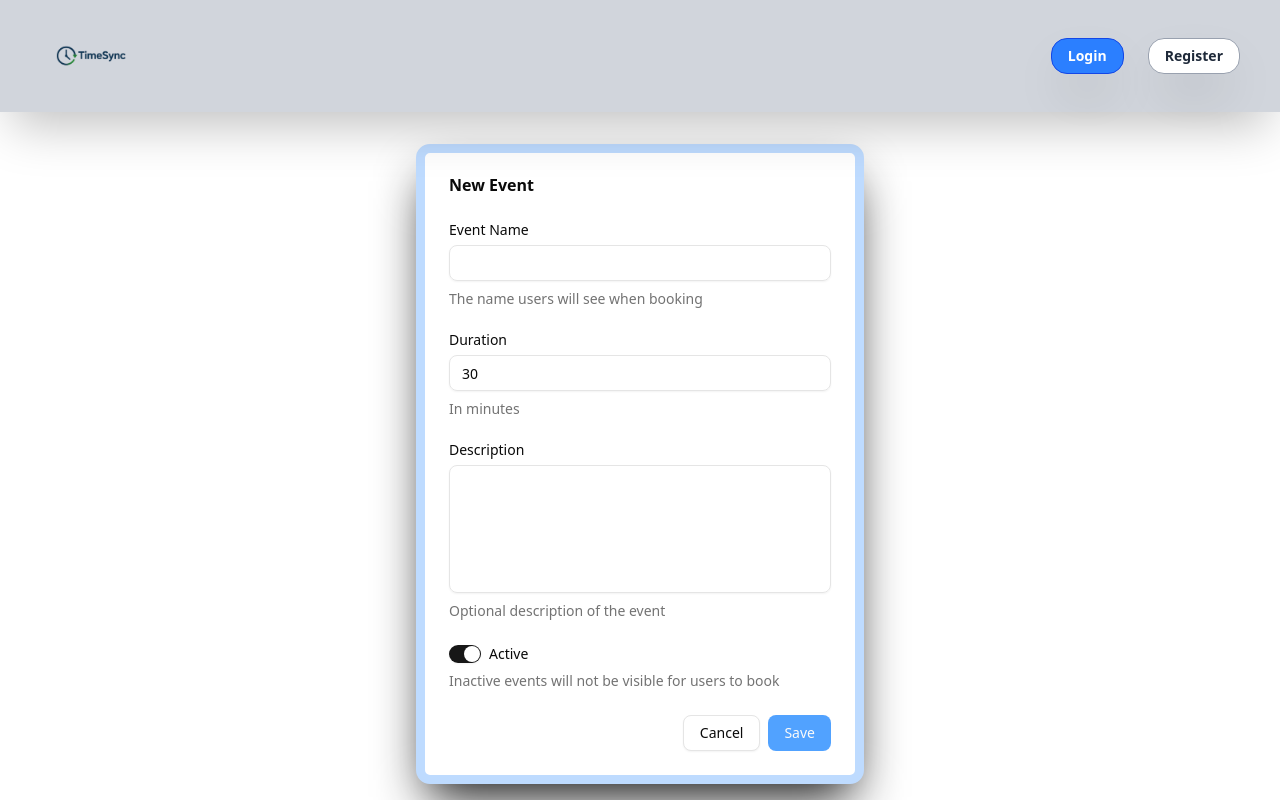
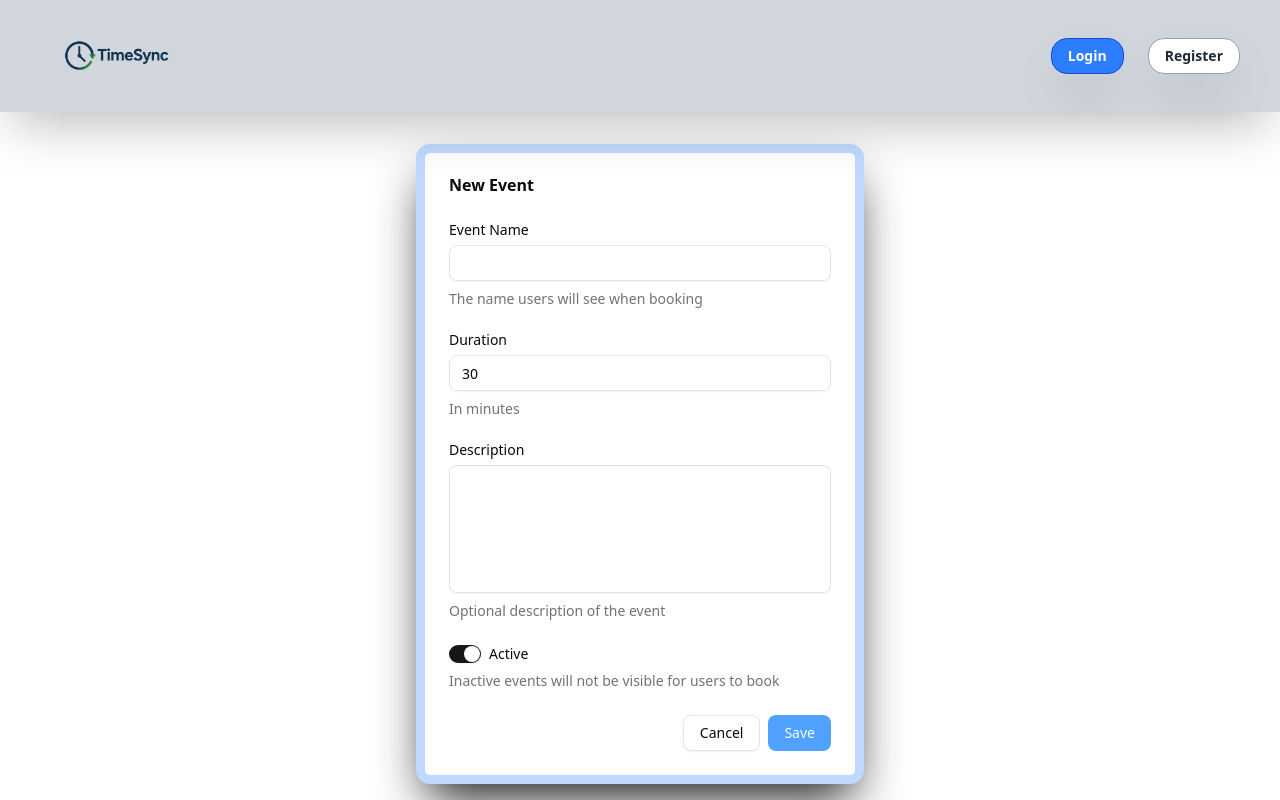
Before and after one commit to kentq6/timesync-app, a Next.js app: page /events/new in a window 1280 px wide. Built offline with nearby package versions, Linux system fonts and the light colour scheme; no server answers.

Commit message:
Update logo size in login and register pages for consistency with navigation bars

```diff
--- a/app/(auth)/login/[[...login]]/page.tsx
+++ b/app/(auth)/login/[[...login]]/page.tsx
@@ -6,8 +6,8 @@ export default function LoginPage() {
     <main className="flex flex-col items-center p-5 gap-10 animate-fade-in ">
       <Image
         src='/assets/logo.png'
-        width={100}
-        height={100}
+        width={150}
+        height={150}
         alt="Logo"
       />
 
--- a/app/(auth)/register/[[...register]]/page.tsx
+++ b/app/(auth)/register/[[...register]]/page.tsx
@@ -6,8 +6,8 @@ export default function RegisterPage() {
       <main className="flex flex-col items-center p-5 gap-10 animate-fade-in ">
         <Image
           src='/assets/logo.png'
-          width={100}
-          height={100}
+          width={150}
+          height={150}
           alt="Logo"
         />
 
--- a/components/PrivateNavBar.tsx
+++ b/components/PrivateNavBar.tsx
@@ -16,8 +16,8 @@ export default function PrivateNavBar() {
       <Link href="/events" className="flex items-center gap-1 hover:scale-150 duration-500 ">
         <Image
           src="/assets/logo.png"
-          width={100}
-          height={100}
+          width={150}
+          height={150}
           alt="Let's Talk"
         />
       </Link>
--- a/components/PublicNavBar.tsx
+++ b/components/PublicNavBar.tsx
@@ -10,9 +10,9 @@ export default function PublicNavBar() {
       <Link href="/login" className="flex items-center gap-1 hover:scale-150 duration-500">
         <Image
           src="/assets/logo.png"
-          width={100}
-          height={100}
-          alt="calendra logo"
+          width={150}
+          height={150}
+          alt="TimeSync"
         />
       </Link>
 
```
